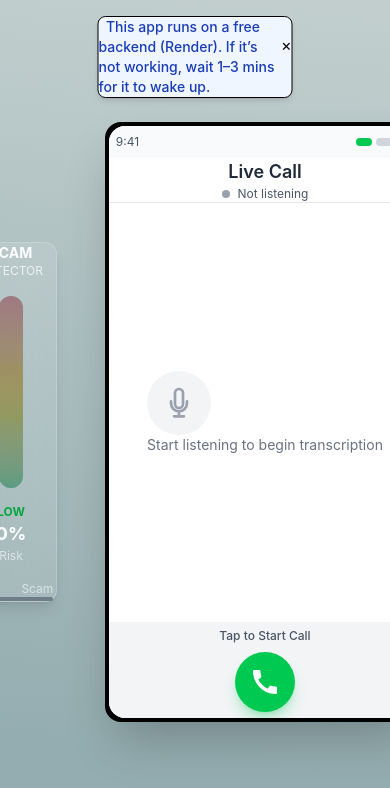
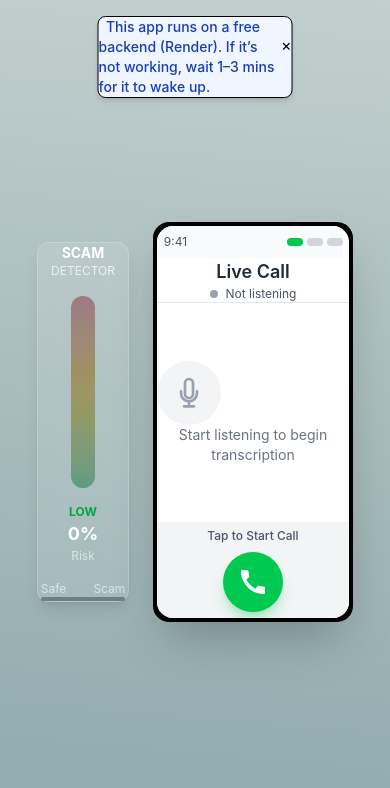
Before and after one commit to yobslob/Sevak, a React (Vite) app in the folder frontend/: page / in a window 390 px wide. Shown: the top 788 px of the page. Built offline with nearby package versions, Linux system fonts and the light colour scheme; the HTML template or start-up script is replaced by a standard one.

Commit message:
made a bit respnsive

```diff
--- a/frontend/src/pages/Home.jsx
+++ b/frontend/src/pages/Home.jsx
@@ -182,7 +182,7 @@ const Home = () => {
             )}
 
             <div className="min-h-screen flex items-center justify-center p-8">
-                <div className="flex items-center gap-12">
+                <div className="flex items-center lg:gap-12 gap-6">
                     {/* Scam Score Bar - Left Side */}
                     <ScamScore
                         scamProbability={scamProbability}
@@ -192,7 +192,7 @@ const Home = () => {
                     {/* Phone Container - Center */}
                     <div className="relative">
                         {/* Phone Frame */}
-                        <div className="w-80 h-[600px] bg-black rounded-[1rem] p-1 shadow-2xl relative border-4 border-black">
+                        <div className="lg:w-80 lg:h-[600px] w-50 h-[400px] bg-black rounded-[1rem] p-1 shadow-2xl relative border-4 border-black">
                             {/* Screen */}
                             <div className="w-full h-full bg-white rounded-[1rem] flex flex-col overflow-hidden px-4 py-3 space-y-2">
                                 {/* Status Bar */}
```
